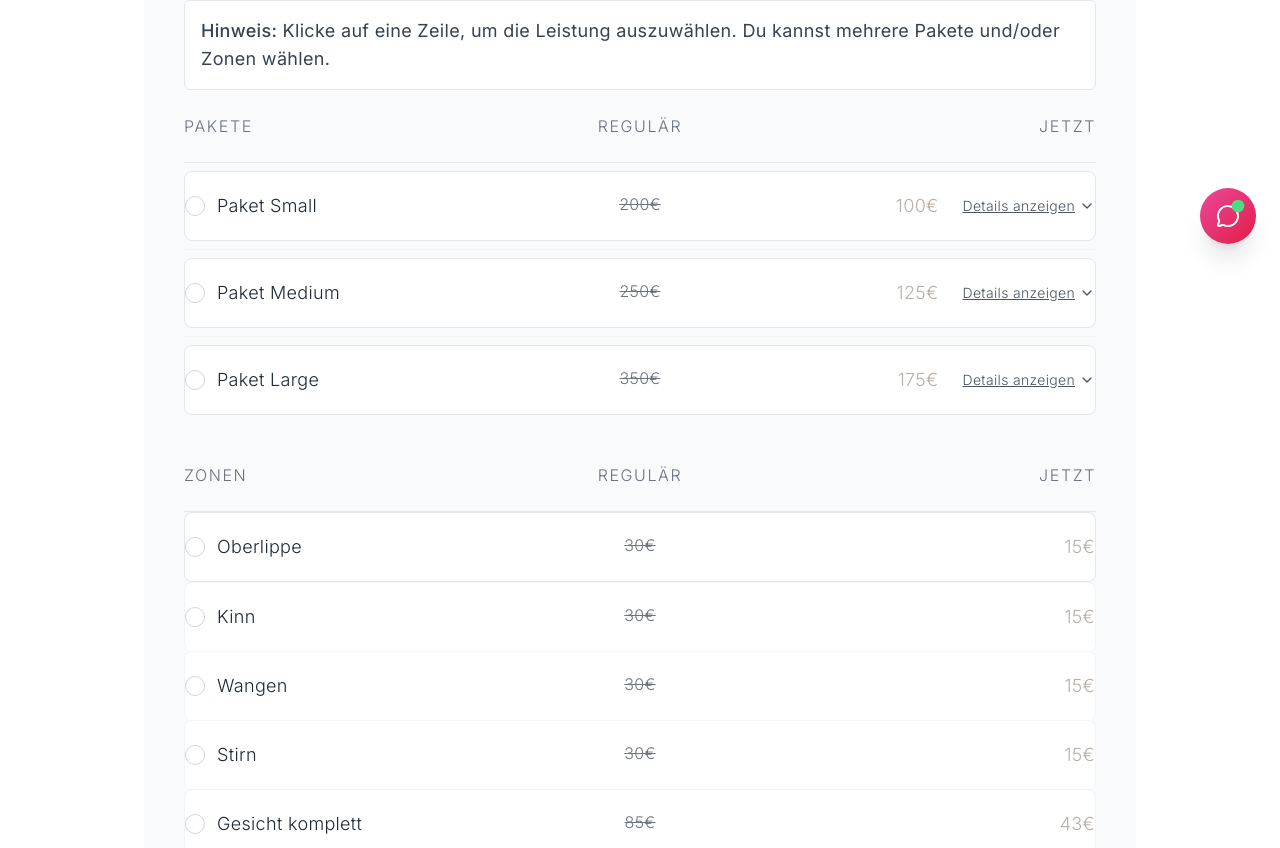
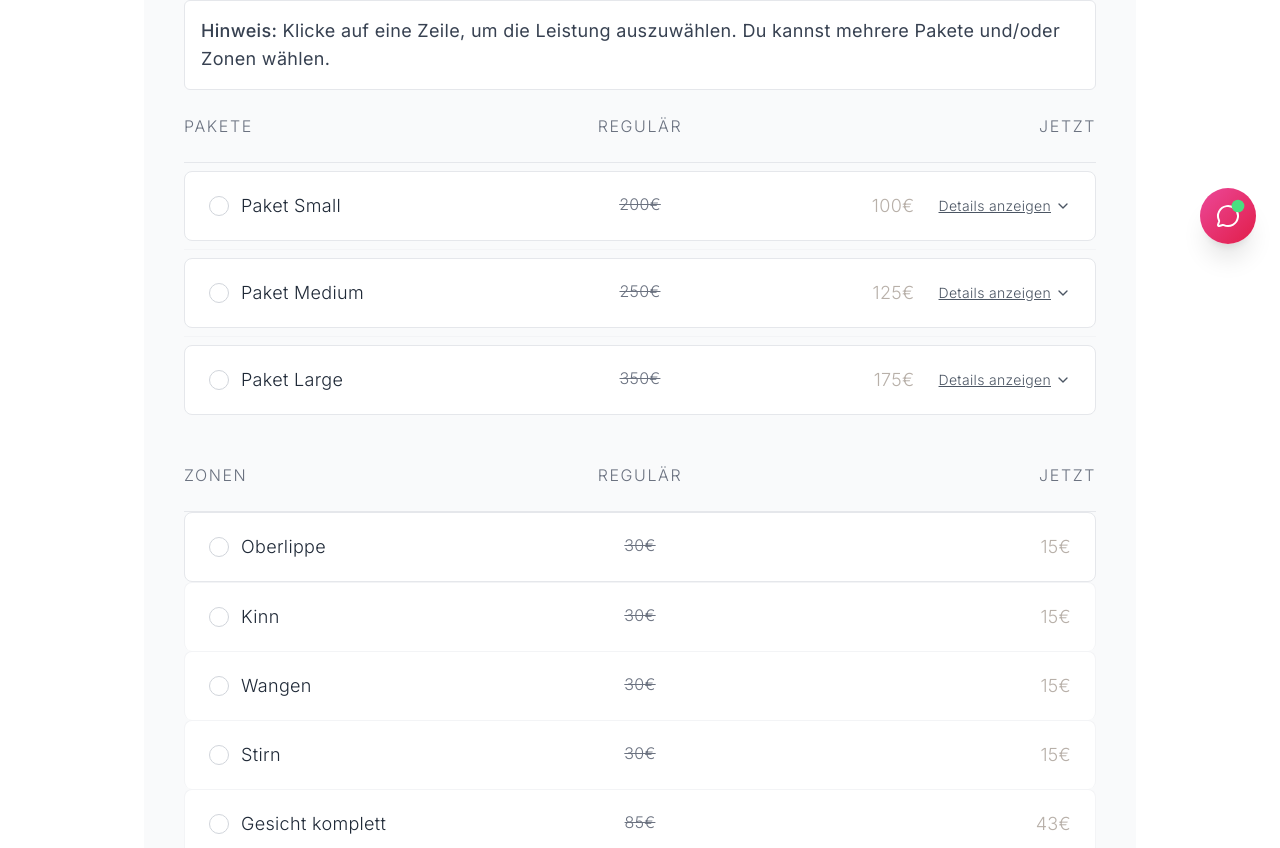
Before and after one commit to ElikciOlcay/skinlux-pottendorf, a Next.js app: page /laser-aktion/buchen in a window 1280 px wide. Shown: the part 532-1380 px from the top of the page. Built offline with nearby package versions, Linux system fonts and the light colour scheme.

Commit message:
Cards: mehr seitliches Padding (px-4 md:px-6) für Pakete & Zonen

```diff
--- a/app/laser-aktion/buchen/page.tsx
+++ b/app/laser-aktion/buchen/page.tsx
@@ -271,7 +271,7 @@ export default function LaserAktionBuchenPage() {
                             onClick={() => togglePackage(pkg.name)}
                             role="checkbox"
                             aria-checked={active}
-                            className={`group w-full grid grid-cols-3 gap-2 md:gap-4 py-4 md:py-5 text-left bg-white transition cursor-pointer border rounded-lg hover:shadow-sm ${active ? "border-secondary" : "border-gray-200 hover:border-secondary/30"}`}
+                            className={`group w-full grid grid-cols-3 gap-2 md:gap-4 px-4 md:px-6 py-4 md:py-5 text-left bg-white transition cursor-pointer border rounded-lg hover:shadow-sm ${active ? "border-secondary" : "border-gray-200 hover:border-secondary/30"}`}
                           >
                             <div className="font-light text-gray-800 text-base md:text-lg flex items-center gap-3">
                               {active ? (
@@ -357,7 +357,7 @@ export default function LaserAktionBuchenPage() {
                       onClick={() => toggleZone(item.zone)}
                       role="checkbox"
                       aria-checked={active}
-                      className={`group w-full grid grid-cols-3 gap-2 md:gap-4 py-4 md:py-5 text-left bg-white transition cursor-pointer border rounded-lg hover:shadow-sm ${active ? "border-secondary" : "border-gray-200 hover:border-secondary/30"}`}
+                      className={`group w-full grid grid-cols-3 gap-2 md:gap-4 px-4 md:px-6 py-4 md:py-5 text-left bg-white transition cursor-pointer border rounded-lg hover:shadow-sm ${active ? "border-secondary" : "border-gray-200 hover:border-secondary/30"}`}
                     >
                       <div className="font-light text-gray-800 text-base md:text-lg flex items-center gap-3">
                         {active ? (
```
